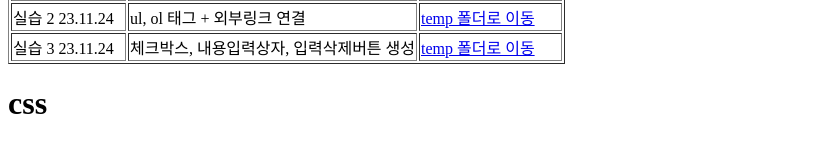
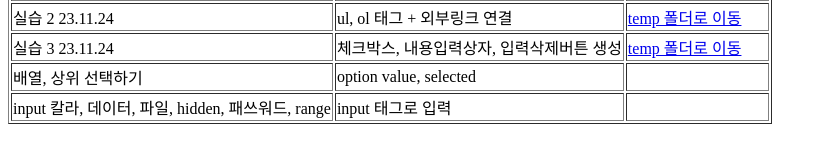
Before and after one commit to sweetmjkim/study_publishings, a plain HTML site: page docs/main.html in a window 1280 px wide. Shown: the part 311-453 px from the top of the page, without its empty margins (0-827 px from the left). Drawn offline with Linux system fonts and the light colour scheme.

Commit message:
main 내용추가

```diff
--- a/docs/main.html
+++ b/docs/main.html
@@ -1,17 +1,25 @@
 <!DOCTYPE html>
 <html lang="en">
+
 <head>
     <meta charset="UTF-8">
     <meta name="viewport" content="width=device-width, initial-scale=1.0">
     <title>main</title>
 </head>
+
 <body>
     <h1>HTMLs</h1>
-    <table  border="1">
+    <table border="1">
         <tr>
-        <td><h2>구분</h2></td>
-        <td><h2>내용</h2></td>
-        <td><h2>링크</h2></td>
+            <td>
+                <h2>구분</h2>
+            </td>
+            <td>
+                <h2>내용</h2>
+            </td>
+            <td>
+                <h2>링크</h2>
+            </td>
         </tr>
         <tr>
             <td>./ 구분자</td>
@@ -26,7 +34,8 @@
         <tr>
             <td>div</td>
             <td>줄바꿈 기능 설명</td>
-        <td><a href="./HTMLs/welcome.html">welcome 폴더로 이동</a></td></td>
+            <td><a href="./HTMLs/welcome.html">welcome 폴더로 이동</a></td>
+            </td>
         </tr>
         <tr>
             <td>실습 1 23.11.23</td>
@@ -47,6 +56,16 @@
             <td>실습 3 23.11.24</td>
             <td>체크박스, 내용입력상자, 입력삭제버튼 생성</td>
             <td><a href="./quests/HTMLs/form_inputs_resume.html">temp 폴더로 이동</a></td>
+        </tr>
+        <tr>
+            <td>배열, 상위 선택하기</td>
+            <td>option value, selected</td>
+            <td></td>
+        </tr>
+        <tr>
+            <td>input 칼라, 데이터, 파일, hidden, 패쓰워드, range</td>
+            <td>input 태그로 입력</td>
+            <td></td>
         </tr>
     </table>
 
@@ -84,4 +103,5 @@
         </tr>
     </table>
 </body>
+
 </html>
```
Lines whose indentation alone changed are shown as unchanged.
